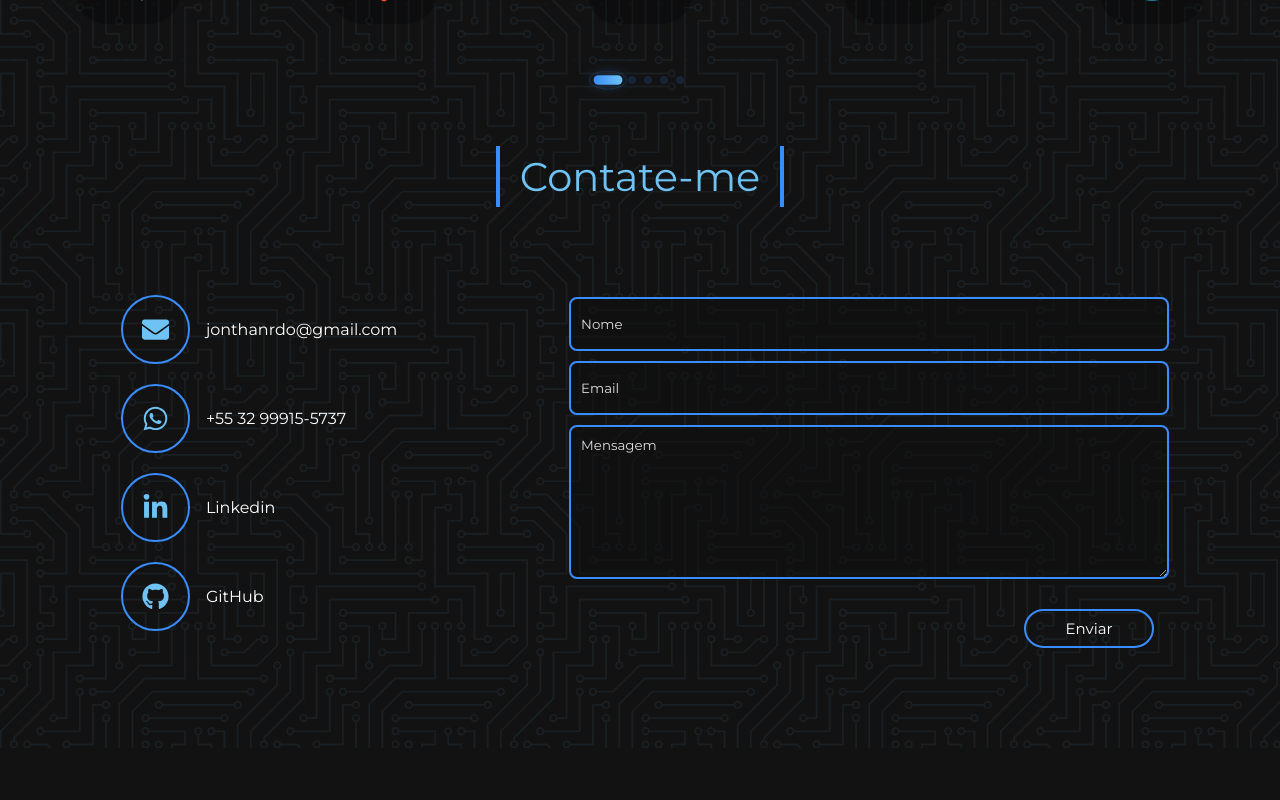
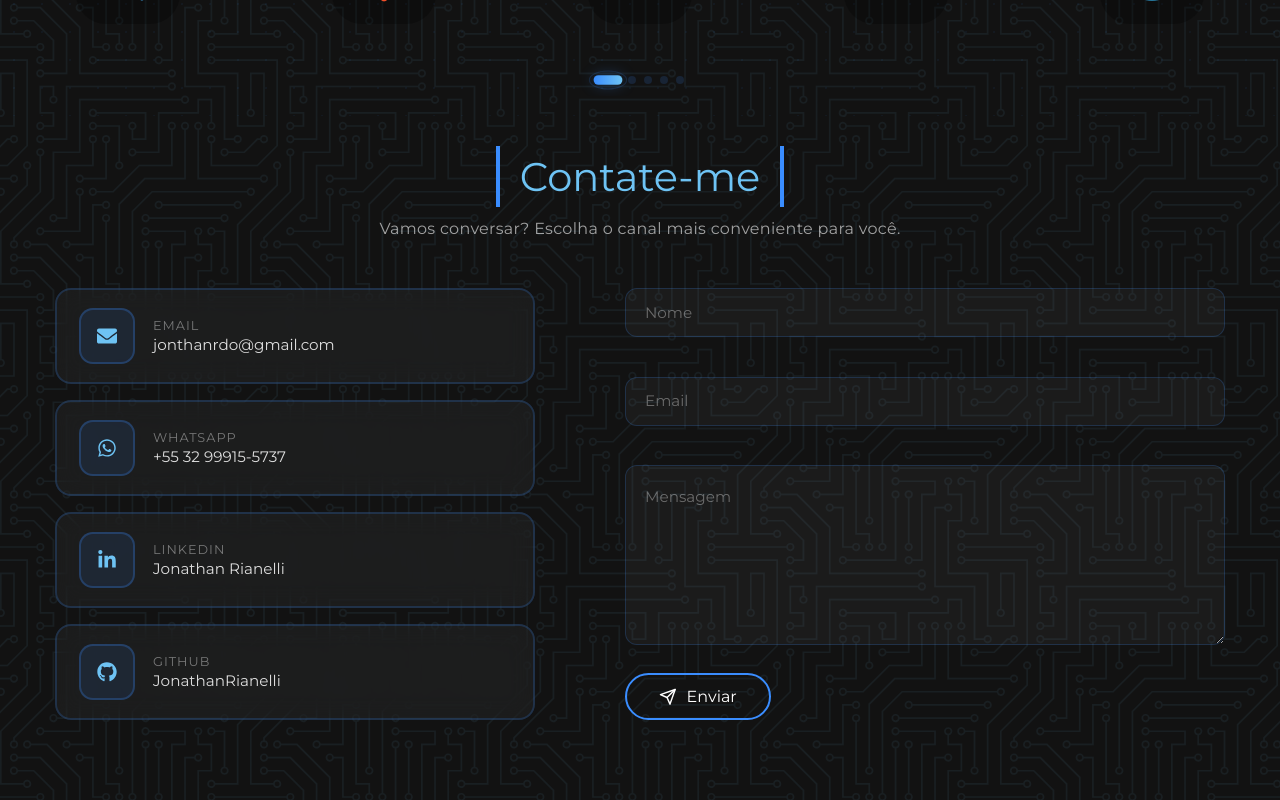
Before and after one commit to JonathanRianelli/site-portfolio, a React (Create React App) app: page / in a window 1280 px wide. Shown: the part 2888-3688 px from the top of the page. Before the commit the page ends 3636 px from the top, so only its background shows below. Built offline with nearby package versions, Linux system fonts and the light colour scheme.

Commit message:
Melhorias visuais - Contato

```diff
--- a/src/componentes/Contato.js
+++ b/src/componentes/Contato.js
@@ -1,11 +1,16 @@
 import { useEffect } from "react";
 import ScrollReveal from "scrollreveal";
-import { FaLinkedinIn, FaGithub, FaWhatsapp, FaEnvelope } from "react-icons/fa";
+import {
+  FaLinkedinIn,
+  FaGithub,
+  FaWhatsapp,
+  FaEnvelope,
+} from "react-icons/fa";
+import { FiSend } from "react-icons/fi";
 import "../styles/contato.scss";
 
 export default function Contato() {
   useEffect(() => {
-    // Inicializa o ScrollReveal
     const scrollReveal = ScrollReveal({
       origin: "bottom",
       distance: "30px",
@@ -13,86 +18,132 @@ export default function Contato() {
       reset: false,
     });
 
-    // Aplica a animação nos elementos com a classe 'elemento'
-    scrollReveal.reveal(".", {
+    scrollReveal.reveal(".fade-up", {
       interval: 150,
     });
   }, []);
 
   return (
     <section id="contato">
-      <h2 >Contate-me</h2>
-      <div>
-        <nav className="fade-up">
-          <i>
+      <h2>Contate-me</h2>
+      <p className="subtitle fade-up">
+        Vamos conversar? Escolha o canal mais conveniente para você.
+      </p>
+
+      <div className="contato-grid">
+        {/* Contact Cards */}
+        <nav className="contact-cards fade-up">
           <a
             href="mailto:jonthanrdo@gmail.com"
             target="_blank"
             rel="noopener noreferrer"
+            className="contact-card"
+            aria-label="Enviar e-mail para jonthanrdo@gmail.com"
           >
-              <span>
+            <span className="card-icon">
               <FaEnvelope />
             </span>
-              jonthanrdo@gmail.com
+            <span className="card-info">
+              <span className="card-label">Email</span>
+              <span className="card-value">jonthanrdo@gmail.com</span>
+            </span>
           </a>
-          </i>
-          <i>
+
           <a
             href="https://wa.me/5532999155737"
             target="_blank"
             rel="noopener noreferrer"
+            className="contact-card"
+            aria-label="Falar no WhatsApp"
           >
-              <span>
+            <span className="card-icon">
               <FaWhatsapp />
             </span>
-              +55 32 99915-5737
+            <span className="card-info">
+              <span className="card-label">WhatsApp</span>
+              <span className="card-value">+55 32 99915-5737</span>
+            </span>
           </a>
-          </i>
-          <i>
+
           <a
             href="https://www.linkedin.com/in/jonathan-rianelli-de-oliveira-409609228/"
             target="_blank"
             rel="noopener noreferrer"
+            className="contact-card"
+            aria-label="Visitar perfil no LinkedIn"
           >
-              <span>
+            <span className="card-icon">
               <FaLinkedinIn />
             </span>
-              Linkedin
+            <span className="card-info">
+              <span className="card-label">LinkedIn</span>
+              <span className="card-value">Jonathan Rianelli</span>
+            </span>
           </a>
-          </i>
-          <i>
+
           <a
             href="https://github.com/JonathanRianelli"
             target="_blank"
             rel="noopener noreferrer"
+            className="contact-card"
+            aria-label="Visitar perfil no GitHub"
           >
-              <span>
+            <span className="card-icon">
               <FaGithub />
             </span>
-              GitHub
+            <span className="card-info">
+              <span className="card-label">GitHub</span>
+              <span className="card-value">JonathanRianelli</span>
+            </span>
           </a>
-          </i>
         </nav>
 
+        {/* Form */}
         <form
           method="POST"
           action="https://formsubmit.co/jonthanrdo@gmail.com"
           enctype="multipart/form-data"
-          className="fade-up"
+          className="contact-form fade-up"
         >
-          <input type="text" name="Nome" placeholder="Nome" id="nome" />
-          <input type="email" name="Email" placeholder="Email" id="email"  />
+          <div className="input-group">
+            <input
+              type="text"
+              name="Nome"
+              id="nome"
+              placeholder=" "
+              required
+              autoComplete="name"
+            />
+            <label htmlFor="nome">Nome</label>
+          </div>
+
+          <div className="input-group">
+            <input
+              type="email"
+              name="Email"
+              id="email"
+              placeholder=" "
+              required
+              autoComplete="email"
+            />
+            <label htmlFor="email">Email</label>
+          </div>
+
+          <div className="input-group">
             <textarea
-            cols="30"
               name="Mensagem"
-            rows="10"
-            placeholder="Mensagem"
               id="msg"
+              rows="5"
+              placeholder=" "
+              required
+            ></textarea>
+            <label htmlFor="msg">Mensagem</label>
+          </div>
 
-          ></textarea>
-          <span  >
-            <button type="submit">Enviar</button>
-          </span>
+          <button type="submit" className="btn-send">
+            <FiSend className="btn-icon" />
+            Enviar
+          </button>
         </form>
       </div>
     </section>
--- a/src/styles/contato.scss
+++ b/src/styles/contato.scss
@@ -12,144 +12,226 @@ $azulClaro: #6ec3f4;
     display: inline-block;
     font-size: 40px;
     font-weight: normal;
-    margin-bottom: 50px;
+    margin-bottom: 12px;
     color: $azulClaro;
     padding: 6px 20px;
     border-left: 4px solid $azulEscuro;
     border-right: 4px solid $azulEscuro;
   }
-  div {
+
+  .subtitle {
+    color: rgba(255, 255, 255, 0.6);
+    font-size: 1rem;
+    margin-bottom: 50px;
+    letter-spacing: 0.3px;
+  }
+
+  > div {
     display: flex;
     flex-wrap: wrap;
     justify-content: space-around;
-    align-items: center;
+    align-items: stretch;
+    gap: 40px;
+  }
 
-    nav {
+  /* ========== CONTACT CARDS ========== */
+  .contact-cards {
     display: flex;
     flex-direction: column;
-      align-items: baseline;
+    gap: 16px;
+    min-width: 320px;
+    flex: 1;
+    max-width: 480px;
+  }
 
-      i {
-        display: inline-flex;
-        margin: 10px;
+  .contact-card {
     display: flex;
     align-items: center;
-        transition: transform 0.3s ease;
+    gap: 18px;
+    text-decoration: none;
+    padding: 18px 22px;
+    border-radius: 16px;
+    background: rgba(255, 255, 255, 0.04);
+    border: 2px solid rgba(58, 141, 255, 0.2);
+    backdrop-filter: blur(12px);
+    -webkit-backdrop-filter: blur(12px);
+    transition: all 0.4s cubic-bezier(0.25, 0.46, 0.45, 0.94);
+    cursor: pointer;
 
-        &:hover {
-          transform: translateX(5px)!important;
-        }
-
-
-        span {
+    .card-icon {
       display: flex;
       align-items: center;
       justify-content: center;
-          background-color: transparent;
-          border: 2px solid $azulEscuro;
-          border-radius: 50%;
-          width: 65px;
-          height: 65px;
-          font-size: 27px;
+      width: 52px;
+      height: 52px;
+      min-width: 52px;
+      border-radius: 14px;
+      background: rgba(58, 141, 255, 0.1);
+      border: 2px solid rgba(58, 141, 255, 0.25);
       color: $azulClaro;
+      font-size: 20px;
       transition: all 0.4s ease;
     }
 
-        a {
-          color: white;
-          display: inline-flex;
-          align-items: center;
-          text-decoration: none;
+    .card-info {
+      display: flex;
+      flex-direction: column;
+      align-items: flex-start;
+      gap: 2px;
+
+      .card-label {
+        font-size: 0.8rem;
+        font-weight: 500;
+        color: rgba(255, 255, 255, 0.4);
+        text-transform: uppercase;
+        letter-spacing: 1px;
+      }
+
+      .card-value {
+        font-size: 0.95rem;
+        color: rgba(255, 255, 255, 0.85);
+        font-weight: 400;
         transition: color 0.3s ease;
-
-          &:hover {
-            color: $azulClaro;
-            text-decoration: none;
       }
     }
 
-        &:hover span {
-          background-color: $azulClaro;
-          color: $cinzaEscuro;
-          border-color: $azulClaro;
+    &:hover {
+      background: rgba(58, 141, 255, 0.08);
+      border-color: rgba(58, 141, 255, 0.35);
+      transform: translateX(6px);
+
+      .card-icon {
+        background: rgba(58, 141, 255, 0.2);
+        border-color: $azulEscuro;
+        color: white;
+        box-shadow: 0 0 20px rgba(58, 141, 255, 0.25);
       }
 
-        a span {
-          margin-right: 16px;
+      .card-value {
+        color: $azulClaro;
       }
     }
   }
 
-    form {
+  /* ========== FORM ========== */
+  .contact-form {
     display: flex;
     flex-direction: column;
-      width: 600px;
-      text-align: right;
-      margin-top: 40px;
+    gap: 20px;
+    text-align: left;
+    min-width: 320px;
+    flex: 1;
+    max-width: 600px;
+  }
+
+  .input-group {
+    position: relative;
+    flex: 1;
 
     input,
     textarea {
+      width: 100%;
+      padding: 20px 16px 8px;
+      background: rgba(255, 255, 255, 0.04);
+      border: 1.5px solid rgba(58, 141, 255, 0.2);
+      border-radius: 12px;
+      color: rgba(255, 255, 255, 0.9);
+      font-size: 0.95rem;
+      font-family: "Montserrat", Arial, sans-serif;
+      outline: none;
       transition: all 0.3s ease;
+      box-sizing: border-box;
 
       &:focus {
         border-color: $azulClaro;
-          box-shadow: 0 0 10px rgba($azulEscuro, 1);
-        }
-      }
-      #nome {
-        background-color: hsla(0, 0%, 6%, 0.6);
-        margin-bottom: 10px;
-        border: 2px solid $azulEscuro;
-        padding: 10px;
-        border-radius: 8px;
-        height: 30px;
-        color: white;
-
-        &::placeholder {
-          color: rgb(221, 221, 221);
-          opacity: 1;
+        background: rgba(58, 141, 255, 0.06);
+        box-shadow: 0 0 0 3px rgba(58, 141, 255, 0.1);
       }
 
-        &:focus {
-          outline: none;
+      &:not(:placeholder-shown) {
+        border-color: rgba(58, 141, 255, 0.35);
       }
     }
 
-      #email {
-        @extend #nome;
+    textarea {
+      resize: vertical;
+      min-height: 180px;
     }
 
-      #msg {
-        @extend #nome;
-        height: 130px;
+    label {
+      position: absolute;
+      left: 16px;
+      top: calc(50% - 11px);
+      transform: translateY(-50%);
+      font-size: 0.95rem;
+      color: rgba(255, 255, 255, 0.35);
+      pointer-events: none;
+      transition: all 0.25s ease;
+      background: transparent;
+      padding: 0 4px;
     }
 
-      button {
-        background-color: transparent;
+    textarea ~ label {
+      top: 22px;
+      transform: none;
+    }
+
+    input:focus ~ label,
+    input:not(:placeholder-shown) ~ label,
+    textarea:focus ~ label,
+    textarea:not(:placeholder-shown) ~ label {
+      top: 6px;
+      transform: translateY(0);
+      font-size: 0.7rem;
+      color: $azulClaro;
+      letter-spacing: 0.5px;
+    }
+  }
+
+  /* ========== BUTTON (padronizado com o resto da página) ========== */
+  .btn-send {
+    display: inline-flex;
+    align-items: center;
+    justify-content: center;
+    gap: 10px;
+    font-size: 1em;
+    font-weight: 500;
+    background: transparent;
     color: white;
-        width: 130px;
-        font-size: 15px;
-        margin: 20px 15px;
-        padding: 8px 18px;
-        border-radius: 30px;
     border: 2px solid $azulEscuro;
+    padding: 12px 32px;
+    border-radius: 50px;
     cursor: pointer;
     transition: all 0.3s ease;
+    text-decoration: none;
+    width: fit-content;
+    margin-top: 4px;
+
+    .btn-icon {
+      font-size: 1.1em;
+      transition: transform 0.3s ease;
+    }
 
     &:hover {
       background: linear-gradient(135deg, $azulEscuro, #2a6fd4);
       border-color: transparent;
       transform: translateY(-3px);
       box-shadow: 0 8px 30px rgba($azulEscuro, 0.4);
+
+      .btn-icon {
+        transform: translateX(3px) translateY(-1px);
       }
+    }
+
     &:active {
       transform: translateY(0);
       transition: 0.1s ease-in-out;
+      box-shadow: 0 2px 10px rgba($azulEscuro, 0.3);
     }
   }
 }
-  }
-}
+
+/* ========== RESPONSIVO ========== */
 
 @media (min-width: 1440px) {
   #contato {
@@ -161,58 +243,140 @@ $azulClaro: #6ec3f4;
 
     h2 {
       font-size: 52px;
-      margin-bottom: 30px;
+      margin-bottom: 16px;
     }
 
-    & > div {
+    .subtitle {
+      font-size: 1.15rem;
+      margin-bottom: 60px;
+    }
+
+    > div {
       gap: 100px;
       width: 100%;
-
-      nav i {
-        margin: 16px;
-
-        span {
-          width: 90px;
-          height: 90px;
-          font-size: 36px;
     }
 
-        a {
-          font-size: 22px;
-          margin-left: 20px;
+    .contact-card {
+      padding: 22px 28px;
+
+      .card-icon {
+        width: 60px;
+        height: 60px;
+        min-width: 60px;
+        font-size: 24px;
+      }
+
+      .card-label {
+        font-size: 0.85rem;
+      }
+
+      .card-value {
+        font-size: 1.05rem;
       }
     }
 
-      form {
-        width: 720px;
+    .contact-form {
+      max-width: 720px;
+    }
 
+    .input-group {
       input,
       textarea {
-          font-size: 20px;
+        font-size: 1.05rem;
+        padding: 20px 18px 12px;
       }
 
-        #nome {
-          height: 50px;
-          padding: 16px;
+      textarea {
+        min-height: 220px;
       }
 
-        #msg {
-          height: 180px;
+      label {
+        font-size: 1.05rem;
+      }
     }
 
-        button {
-          font-size: 20px;
-          width: 200px;
-          padding: 14px 24px;
-        }
-      }
+    .btn-send {
+      font-size: 1.1em;
+      padding: 14px 40px;
     }
   }
 }
 
-@media (max-width: 980px) {
-  #contato div nav {
-    display: flex;
-    width: 600px;
+@media (max-width: 768px) {
+  #contato {
+    padding: 30px 20px;
+
+    > div {
+      flex-direction: column;
+      align-items: center;
+    }
+
+    .contact-cards {
+      order: 2;
+      width: 100%;
+      max-width: 100%;
+    }
+
+    .contact-form {
+      order: 1;
+      width: 100%;
+      max-width: 100%;
     }
   }
+}
+
+@media (max-width: 600px) {
+  #contato {
+    h2 {
+      font-size: 33px;
+    }
+
+    .subtitle {
+      font-size: 0.9rem;
+      margin-bottom: 36px;
+    }
+
+    .contact-card {
+      padding: 14px 16px;
+
+      .card-icon {
+        width: 44px;
+        height: 44px;
+        min-width: 44px;
+        font-size: 17px;
+        border-radius: 12px;
+      }
+
+      .card-label {
+        font-size: 0.7rem;
+      }
+
+      .card-value {
+        font-size: 0.85rem;
+      }
+    }
+
+    .input-group {
+      input,
+      textarea {
+        font-size: 0.9rem;
+        padding: 16px 14px 10px;
+      }
+
+      textarea {
+        min-height: 140px;
+      }
+
+      label {
+        font-size: 0.9rem;
+      }
+    }
+
+    .btn-send {
+      font-size: 0.95em;
+      padding: 10px 28px;
+      width: 100%;
+      justify-content: center;
+    }
+  }
+}
```
Lines whose indentation alone changed are shown as unchanged.
